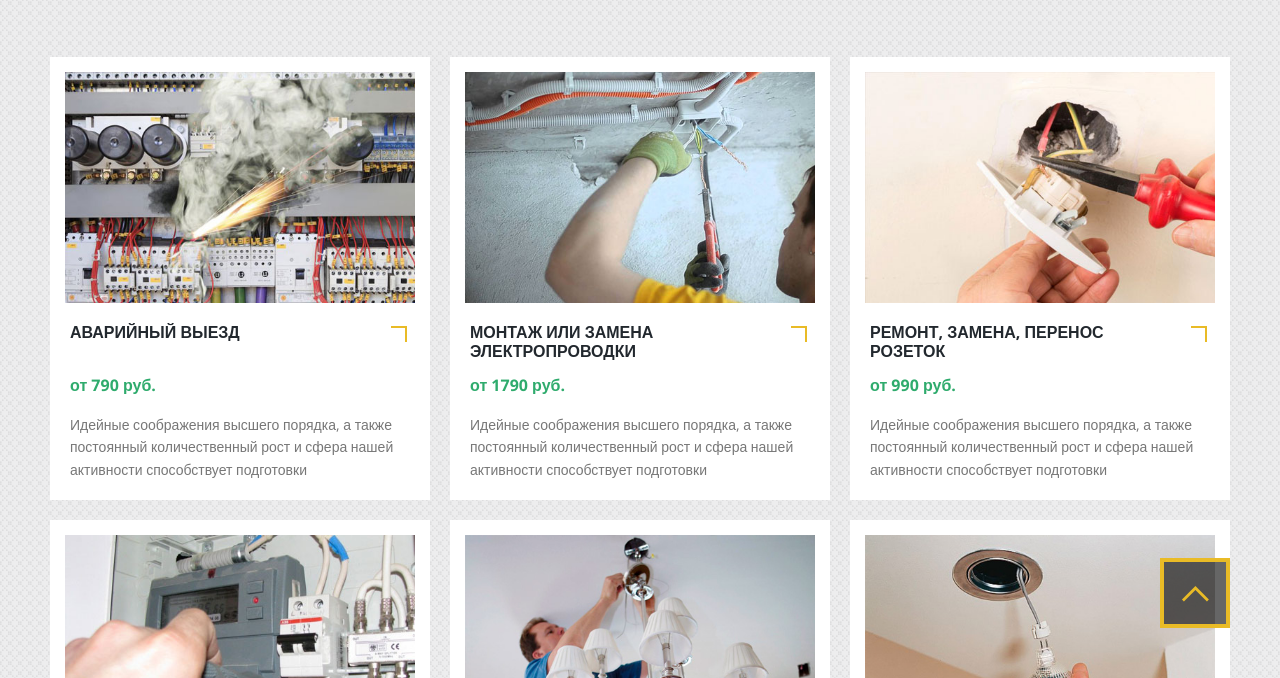
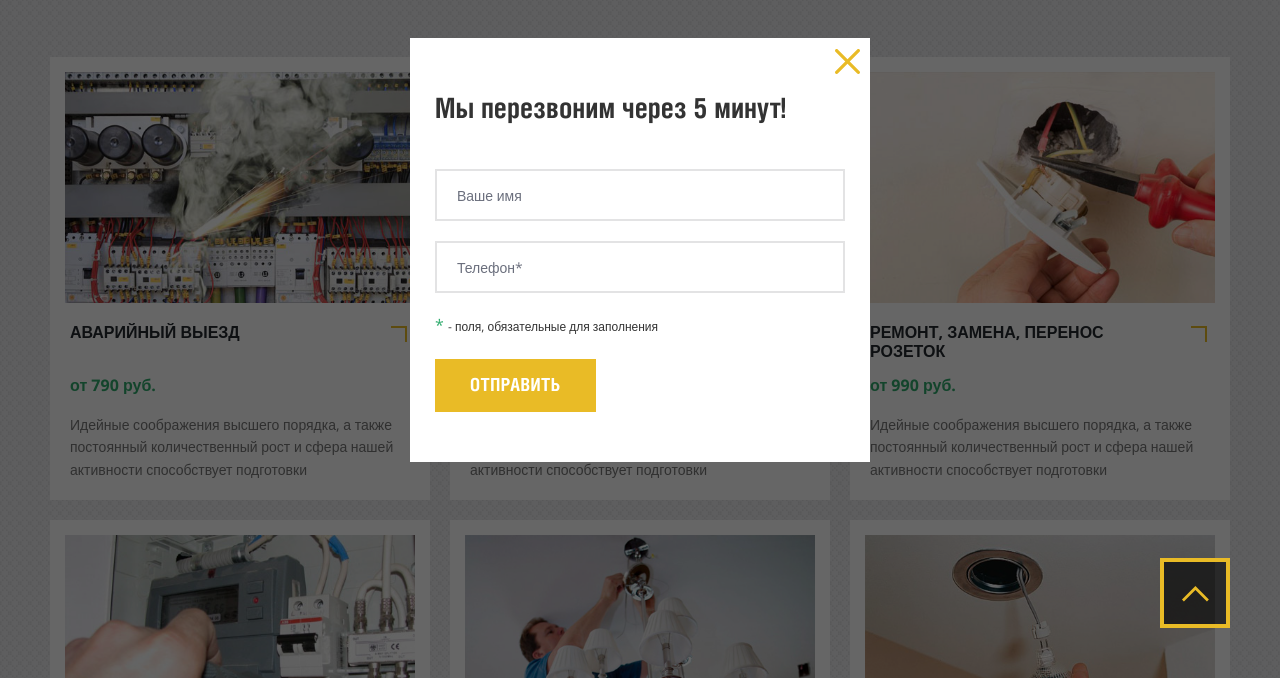
Before and after one commit to aismeg/Electricman, a website built with webpack: page dist/index.html in a window 1280 px wide. Both pictures are taken after a click on the link 240 px from the left and 1115 px from the top of the page. Shown: the part 837-1515 px from the top of the page. Built offline with nearby package versions, Linux system fonts and the light colour scheme; files whose address does not match are found by name.

Commit message:
beta:modal,dial

```diff
--- a/src/index.js
+++ b/src/index.js
@@ -1,9 +1,11 @@
 import modal from "./modules/modal";
+import scrolling from "./modules/scrolling";
 import slider from "./modules/slider";
 import sending from "./modules/sending";
 import validate from "./modules/validate";
 import maskPhone from "./modules/maskPhone";
 
+scrolling();
 modal();
 slider();
 sending({ element: 'form1' });
--- a/src/modules/modal.js
+++ b/src/modules/modal.js
@@ -1,18 +1,22 @@
 const modal = () => {
-    const modalContainer = document.querySelector('.modal-overlay');
-    const callbackBtn = document.querySelectorAll('.callback-btn');
+    const modalContainer = document.querySelectorAll('.modal-overlay');
+    const callbackBtn = document.querySelectorAll('.fancyboxModal');
 
     callbackBtn.forEach(btn => {
         btn.addEventListener('click', () => {
-            modalContainer.style.display = "block";
+            modalContainer.forEach(e => {
+                e.style.display = "block";
+            });
 
         });
     });
 
-    modalContainer.addEventListener('click', e => {
-        if (!e.target.closest('.modal-callback') || e.target.closest('.modal-close')) {
-            modalContainer.style.display = 'none';
-        }
+    modalContainer.forEach(btn => {
+        btn.addEventListener('click', e => {
+            if (!e.target.closest('.modal-callback') || e.target.closest('.modal-close')) {
+                btn.style.display = 'none';
+            }
+        });
     });
 };
 
--- /dev/null
+++ b/src/modules/scrolling.js
@@ -0,0 +1,10 @@
+const scrolling = () => {
+    const button = document.querySelector('.up');
+    const services = document.querySelector('.service-section');
+
+    // if (services.scrollIntoView()) {
+    button.style.display = 'block';
+    // }
+};
+
+export default scrolling;
```
Also changed, not shown: dist/css/style.css, dist/index.html.
